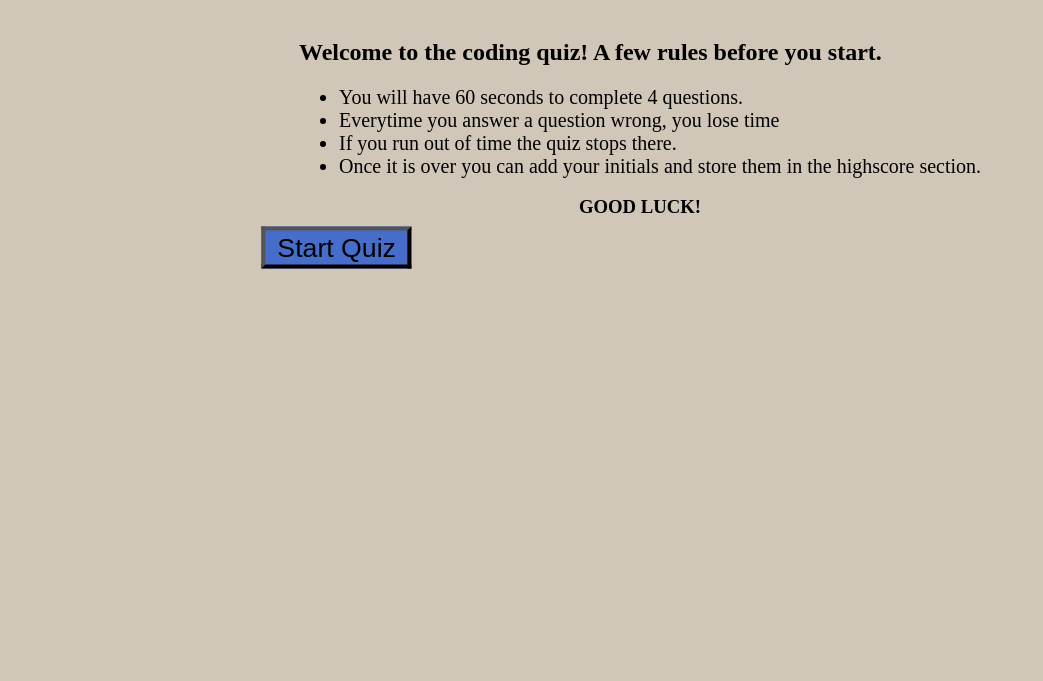
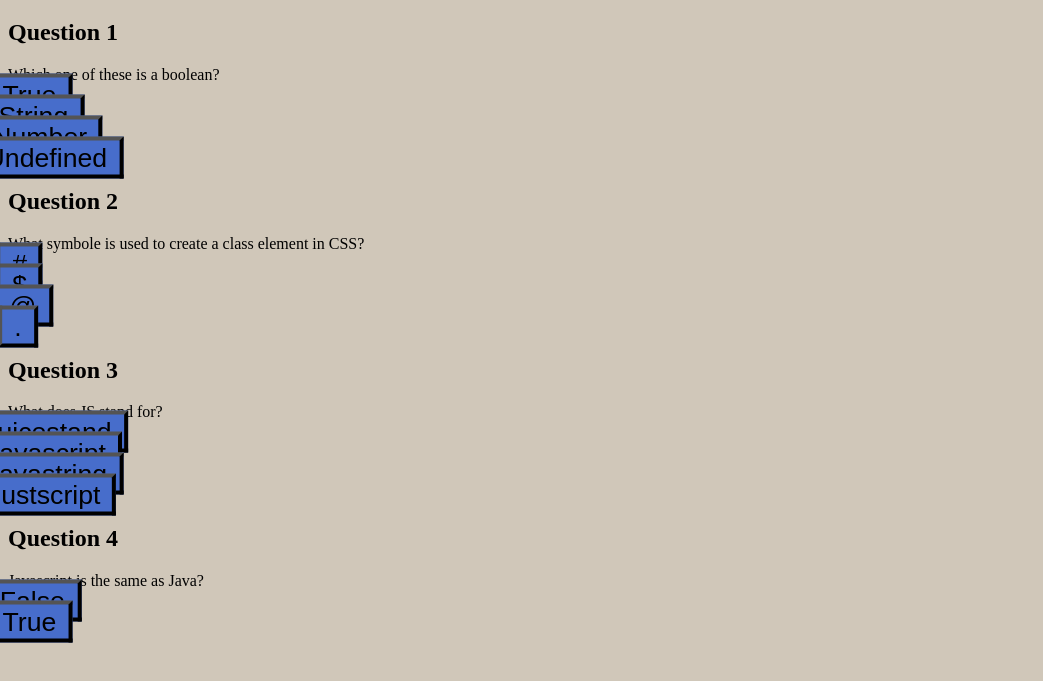
Before and after one commit to dukanegolder/coding-quiz, a plain HTML site: page index.html in a window 1280 px wide. Both pictures are taken after a click on the button "Start Quiz". Shown: the part 61-742 px from the top of the page, without its empty margins (0-1043 px from the left). Drawn offline with Linux system fonts and the light colour scheme.

Commit message:
linked button to display none to homepage

```diff
--- a/Assets/script.js
+++ b/Assets/script.js
@@ -21,20 +21,13 @@ var questions = [
     },
 ]
 
-
+// let output = document.getElementById("output");
+// output.innerHTML = questions[0].question;
 
 var homepage = document.querySelector(".rules");
-var startbtn = document.getElementById('#startbtn');
+var startbtn = document.getElementById("startQuiz");
 
-
-function startQuiz() {
-    if (homepage.style.display === "none") {
-        questions[0].style.display = "block";
-    } else {
-        questions[0].style.display = "none";
-    }
+startbtn.onclick = function () {
+    document.getElementById("rules").style.display = "none"
+    document.getElementById("questions").style.display = "block";
 }
-
-startQuiz()
-
-startBtn.onclick = startQuiz()
--- a/Assets/style.css
+++ b/Assets/style.css
@@ -26,3 +26,7 @@ button {
     background-color: rgb(71, 109, 203);
     scale: 2;
 }
+
+#questions {
+    display: none;
+}
--- a/index.html
+++ b/index.html
@@ -12,7 +12,7 @@
 <body>
     <h1 id="header">Coding Quiz</h1>
 
-    <section class="rules">
+    <section class="rules" id="rules">
         <div>
             <h2>
                 Welcome to the coding quiz! A few rules before you start.
@@ -21,7 +21,7 @@
             <ul class="ruleslist">
                 <li>You will have 60 seconds to complete 4 questions.</li>
 
-                <li>Everytime you answer a question wrong, you lose time</li>
+                <li>Everytime you answer a question wrong, you lose time.</li>
 
                 <li>If you run out of time the quiz stops there.</li>
 
@@ -31,14 +31,20 @@
             <h3>GOOD LUCK!</h3>
 
             <div id="startbtn">
-                <button onclick="startQuiz()">Start Quiz</button>
+                <button id="startQuiz">Start Quiz</button>
             </div>
+
+            <div id="output"></div>
 
         </div>
 
     </section>
 
-    <!-- <section class="q1">
+
+
+    <section id="questions">
+
+        <section class="q1">
             <h2>Question 1</h2>
 
             <div id="Q1">
@@ -139,8 +145,11 @@
                 </div>
             </div>
 
-    </section> -->
+        </section>
 
+    </section>
+
+    <script src="./Assets/script.js"></script>
 </body>
 
 </html>
```
Lines whose indentation alone changed are shown as unchanged.
